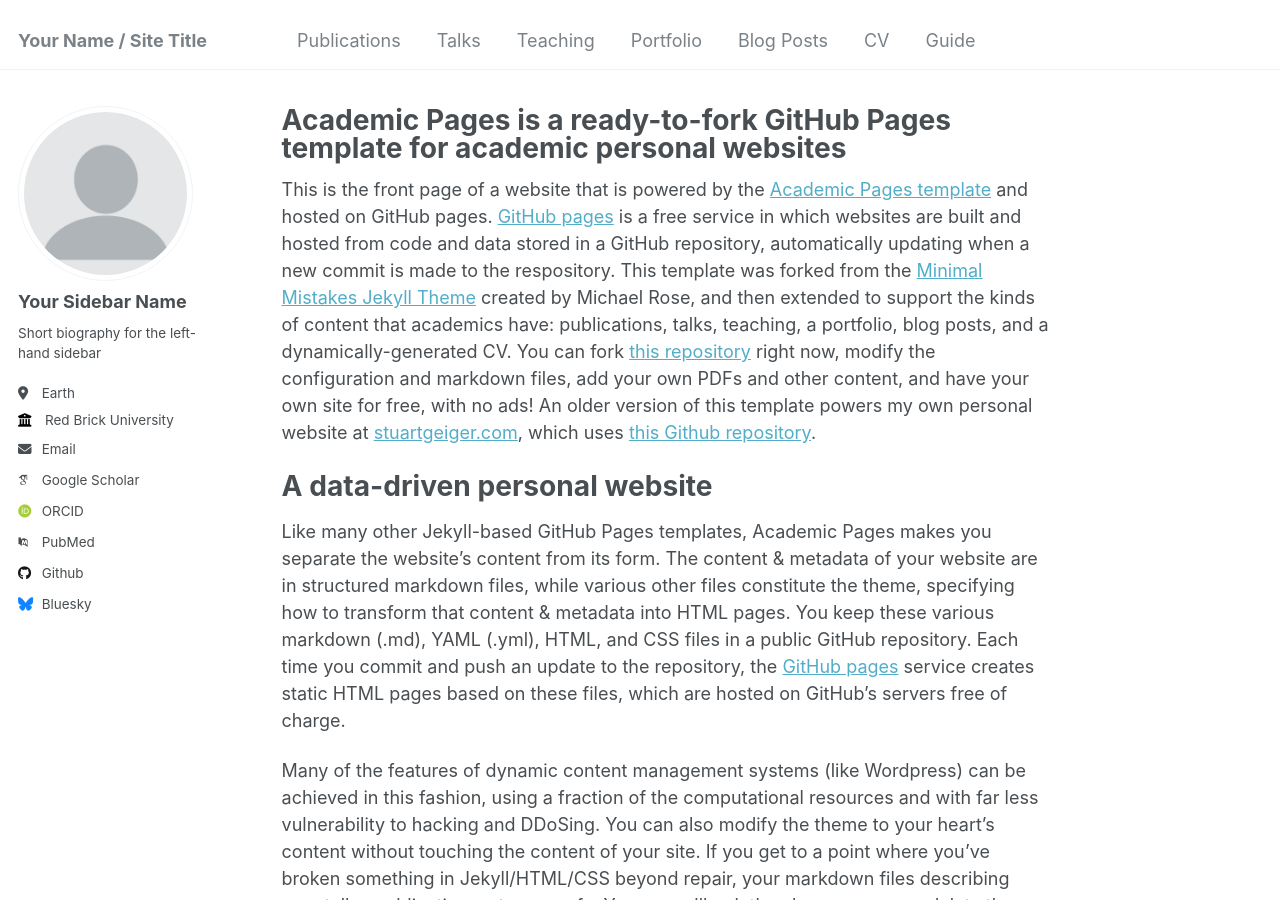
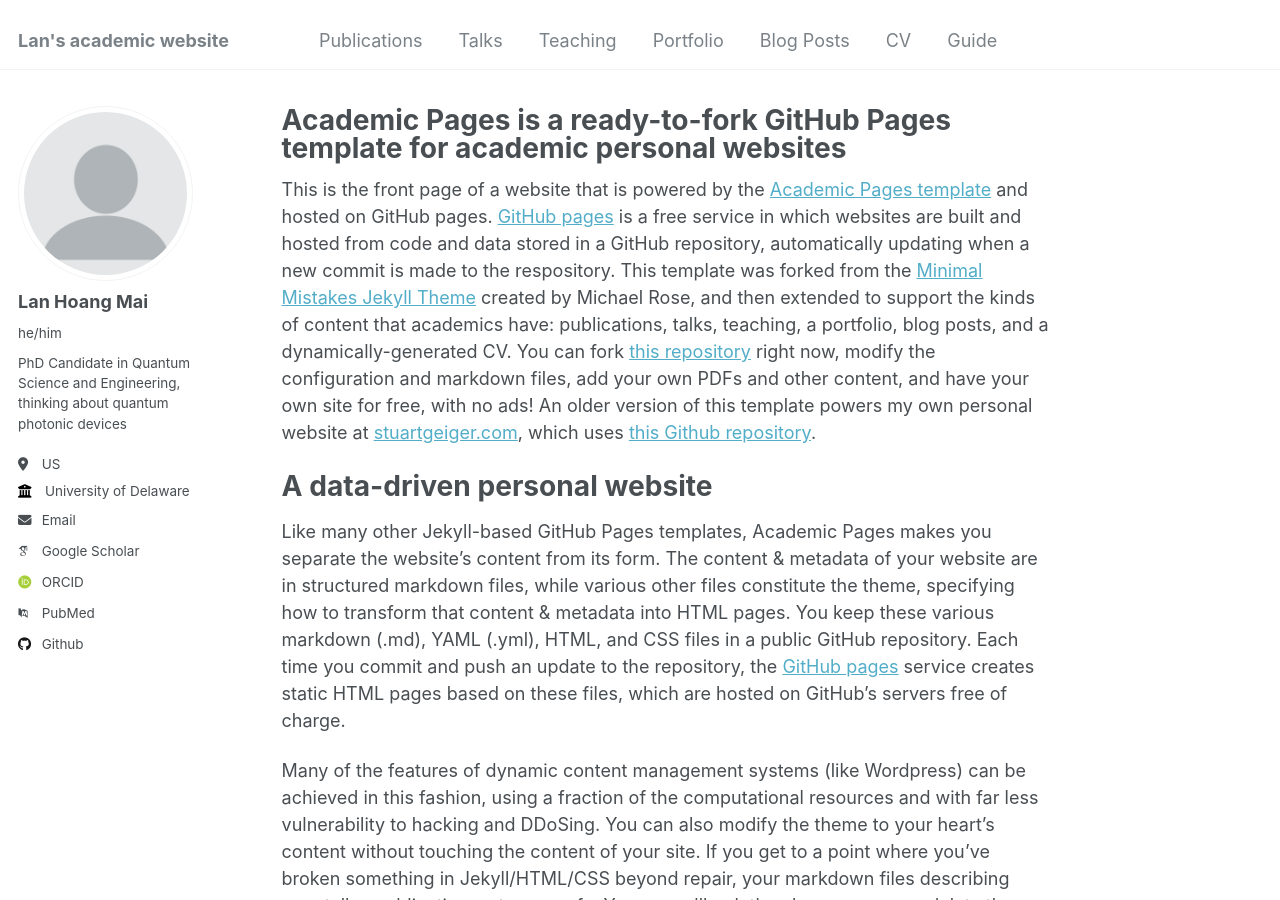
Before and after one commit to lannmai/lannmai.github.io, a Jekyll site: the page built from _pages/about.md, in a window 1280 px wide and 900 px high. Built offline with Jekyll 4.4.1, drawn with Linux system fonts in a browser that asks for light colours; some web fonts are replaced.

Commit message:
Update _config.yml

```diff
--- a/_config.yml
+++ b/_config.yml
@@ -8,10 +8,10 @@
 
 # Basic Site Settings
 locale                   : "en-US"
-title                    : "Your Name / Site Title"
+title                    : "Lan's academic website"
 title_separator          : "-"
 name                     : &name "Lan Hoang Mai"
-description              : &description "personal description"
+description              : &description "Showcasing my research projects"
 url                      : https://lannmai.github.io # the base hostname & protocol for your site e.g. "https://mmistakes.github.io"
 baseurl                  : "" # the subpath of your site, e.g. "/blog"
 repository               : "lannmai/lannmai.github.io"
@@ -22,13 +22,13 @@ repository               : "lannmai/lannmai.github.io"
 author:
   # Biographic information
   avatar           : "profile.png"
-  name             : "Your Sidebar Name"
-  pronouns         : # example: "she/her"
-  bio              : "Short biography for the left-hand sidebar"
-  location         : "Earth"
-  employer         : "Red Brick University"
+  name             : "Lan Hoang Mai"
+  pronouns         : "he/him"
+  bio              : "PhD Candidate in Quantum Science and Engineering, thinking about quantum photonic devices"
+  location         : "US"
+  employer         : "University of Delaware"
   uri              : # URL
-  email            : "none@example.org"
+  email            : "lanmai@udel.edu"
 
   # Academic websites
   arxiv            : # URL - Update with the correct link to your profile
@@ -43,12 +43,12 @@ author:
   bitbucket        : # Username - Update with your username on the site
   codepen          : # Username
   dribbble         : # Username
-  github           : "academicpages"
+  github           : "lannmai"
   kaggle           : # Username
   stackoverflow    : # User number or user number and name (i.e., use "1" or "1/jeff-atwood")
 
   # Social media
-  bluesky          : "bsky.app" # Replace this with you Bluesky username
+  bluesky          : # Username
   facebook         : # Username
   flickr           : # Username
   foursquare       : # Username
@@ -128,8 +128,8 @@ yandex_site_verification :
 
 
 # Social Sharing
-twitter:
-  username               : &twitter
+# twitter:
+#  username               : &twitter
 facebook:
   username               :
   app_id                 :
```
